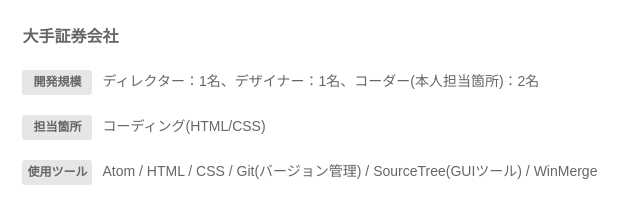
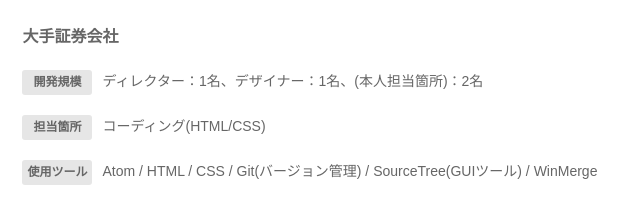
Before and after one commit to kazuya889/PORTFOLIO_REPOSITORY, a plain HTML site: page index.html in a window 1280 px wide. Shown: the part 275-497 px from the top of the page, 400-1040 px from the left. Drawn offline with nearby package versions, Linux system fonts and the light colour scheme.

Commit message:
プロフィール内容の変更

```diff
--- a/index.html
+++ b/index.html
@@ -62,7 +62,7 @@
 							<h4>大手証券会社</h4>
 							<ul class="site_scale clearfix">
 								<li>開発規模</li>
-								<li>ディレクター：1名、デザイナー：1名、コーダー(本人担当箇所)：2名</li>
+								<li>ディレクター：1名、デザイナー：1名、(本人担当箇所)：2名</li>
 							</ul>
 							<ul class="site_respon clearfix">
 								<li>担当箇所</li>
```
